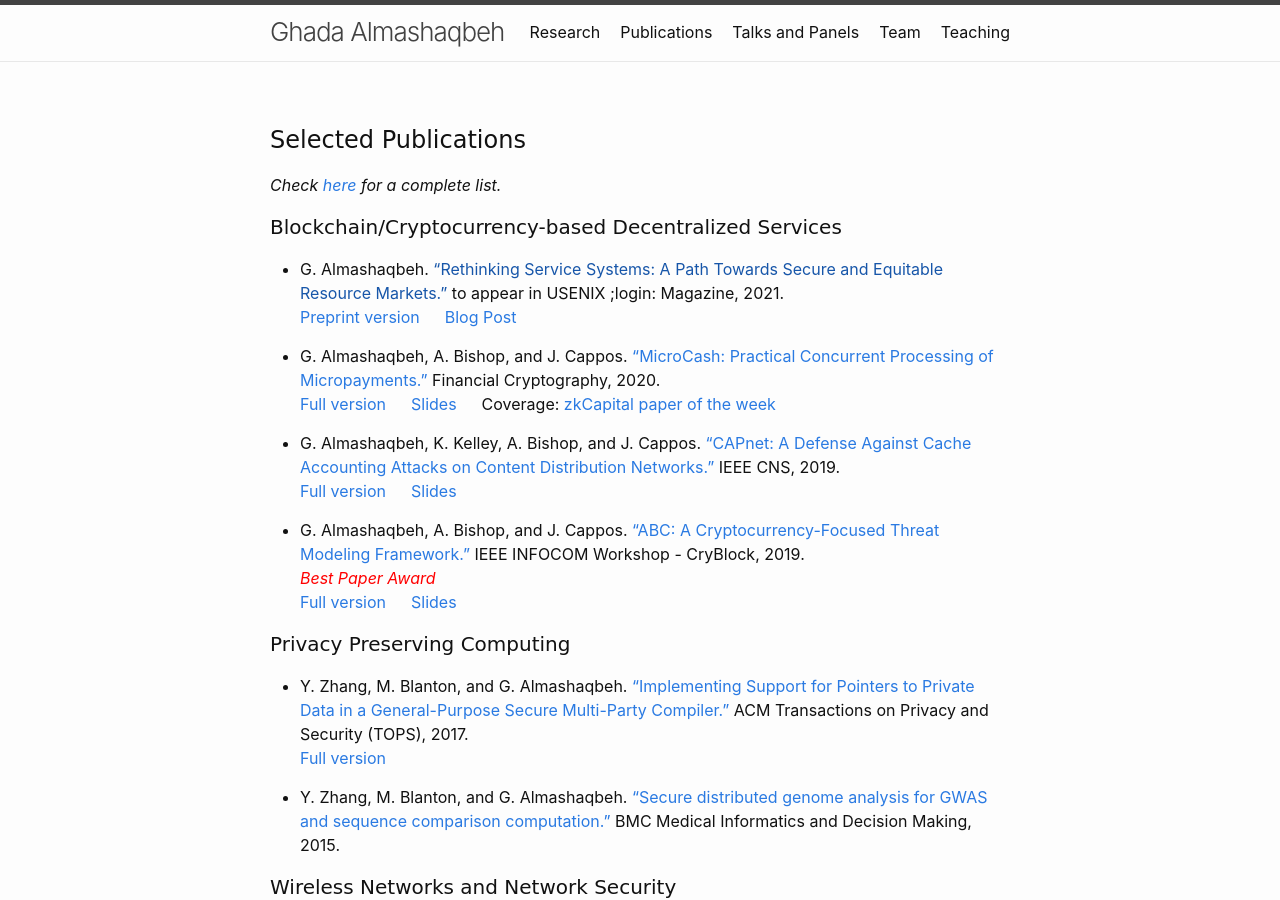
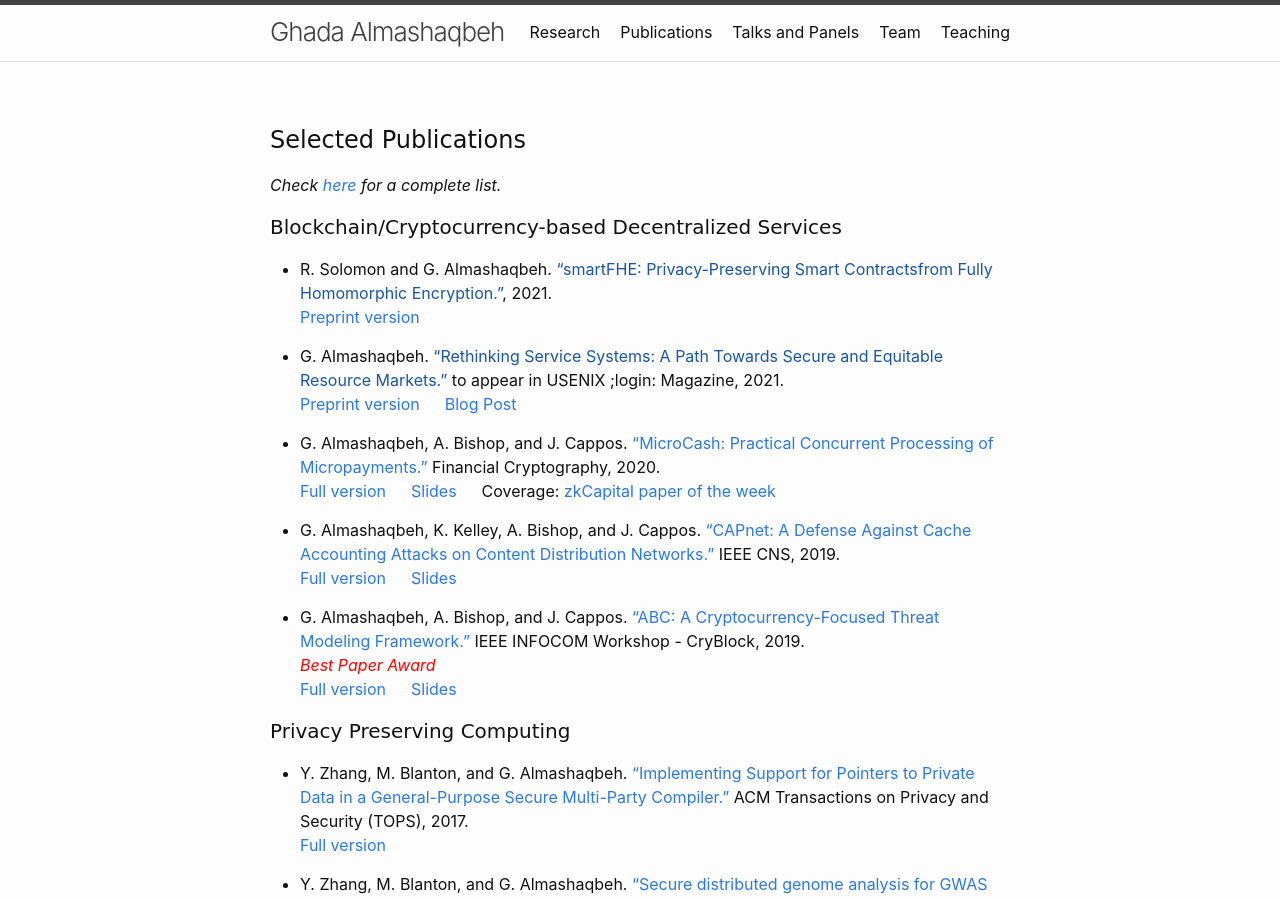
Before and after one commit to GhadaAlmashaqbeh/GhadaAlmashaqbeh.github.io, a Jekyll site: the page built from 02-publications.md, in a window 1280 px wide and 900 px high. Built offline with Jekyll 4.4.1, drawn with Linux system fonts in a browser that asks for light colours.

Commit message:
add smartfhe paper

```diff
--- a/02-publications.md
+++ b/02-publications.md
@@ -10,6 +10,9 @@ _Check [here](https://scholar.google.com/citations?user=QKIkII0AAAAJ&hl=en) for
 
 
 <h4 style="font-family: 'Comic Sans MS'">Blockchain/Cryptocurrency-based Decentralized Services</h4>
+
+* R. Solomon and G. Almashaqbeh. ["smartFHE: Privacy-Preserving Smart Contractsfrom Fully Homomorphic Encryption."](), 2021.<br/>
+  [Preprint version](https://eprint.iacr.org/2021/133)
 
 * G. Almashaqbeh. ["Rethinking Service Systems: A Path Towards Secure and Equitable Resource Markets."]() to appear in USENIX ;login: Magazine, 2021.<br/>
   [Preprint version](./preprint/almashaqbeh-login-21.pdf) &emsp; [Blog Post](https://blog.nucypher.com/the-path-towards-building-decentralized-services/)
```
Also changed, not shown: 01-research.md (+1 -1 lines).
